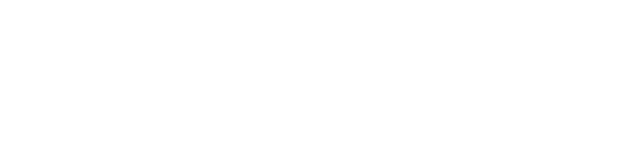
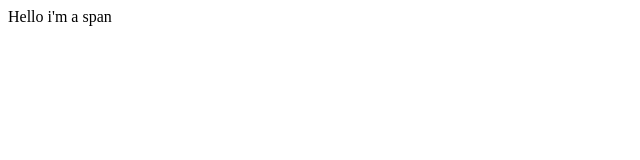
Before and after one commit to young-dune/JS-Practice, a plain HTML site: page React/index.html in a window 1280 px wide. Shown: the whole page, without its empty margins (0-640 px from the left). Drawn offline with nearby package versions, Linux system fonts and the light colour scheme.

Commit message:
11.10 commit

```diff
--- a/React/index.html
+++ b/React/index.html
@@ -14,7 +14,7 @@
     <script src="https://unpkg.com/react-dom@18.3.1/umd/react-dom.production.min.js"></script>
     <script>
         const root = document.getElementById("root");
-        const span = React.createElement("span",{id:"sexy-span"}); //React로 element를 생성.
+        const span = React.createElement("span",{id:"sexy-span"}, "Hello i'm a span"); //React로 element를 생성. 두번째 인자엔 span property들이 온다.
         ReactDOM.render(span, root);//span 태그를 root인에 render한다.
         //render의 의미: React element를 갖고, HTML로 만들어 배치한다.
 
```
